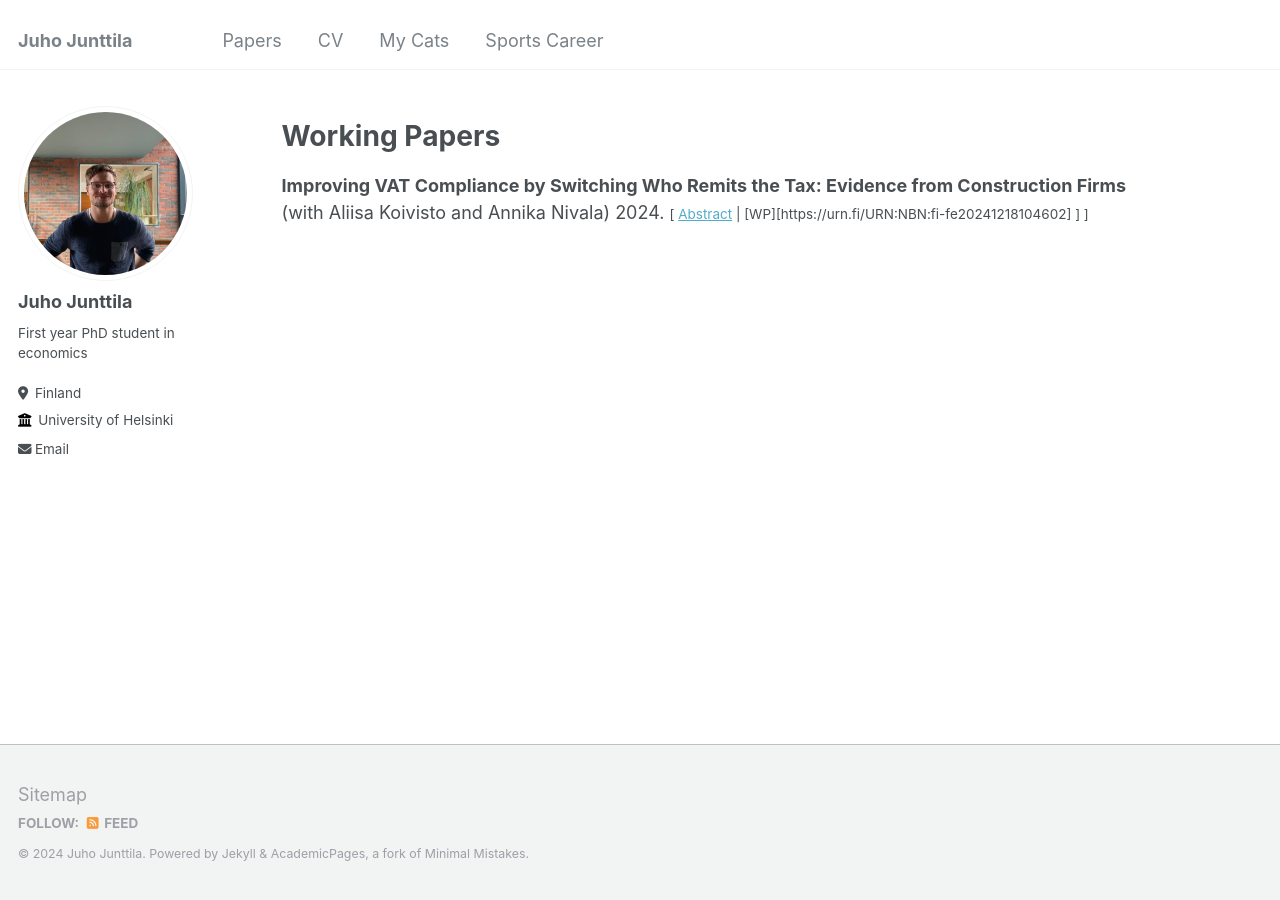
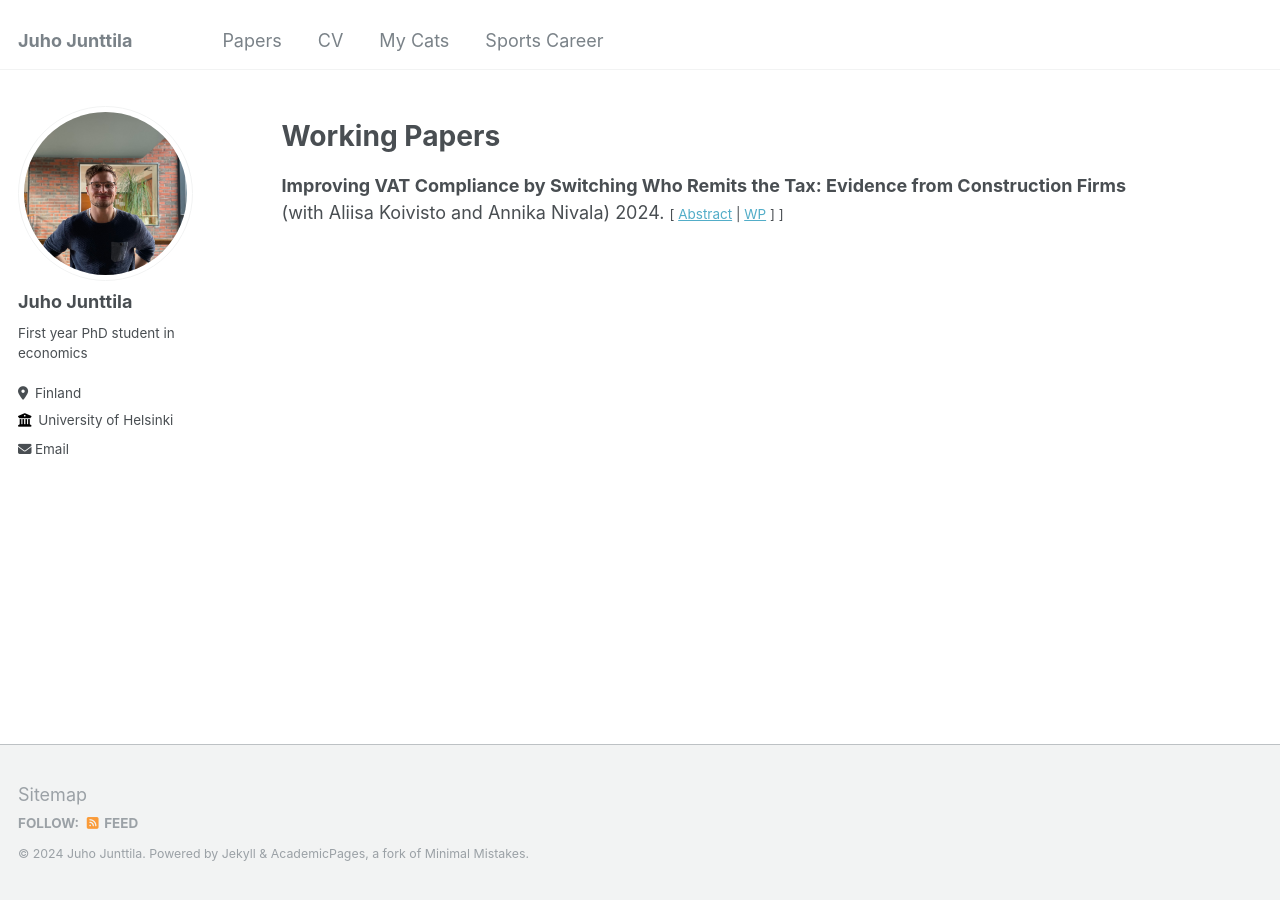
Before and after one commit to Juho-Junttila/Juho-Junttila.github.io, a Jekyll site: the page built from _pages/publications.md, in a window 1280 px wide. Built offline with Jekyll 4.4.1, drawn with Linux system fonts in a browser that asks for light colours; part of the change alters nothing that is shown.

Commit message:
Update publications.md

```diff
--- a/_pages/publications.md
+++ b/_pages/publications.md
@@ -18,12 +18,12 @@ height="0" width="0" style="display:none;visibility:hidden"></iframe></noscript>
 
 **Improving VAT Compliance by Switching Who Remits the Tax: Evidence from Construction Firms**  <br/>
 (with Aliisa Koivisto and Annika Nivala)  2024.
-<small>[ <a href="#/" onclick="visib('RCM')">Abstract</a> | [WP][https://urn.fi/URN:NBN:fi-fe20241218104602] ] ]</small>
+<small>[ <a href="#/" onclick="visib('RCM')">Abstract</a> | [WP][RCMLINK] ] ]</small>
 
 <div id="RCM" style="display: none; text-align: justify; line-height: 1.2" ><small>
 
 Changing who remits a tax can affect how much tax revenue is collected when evasion opportunities vary across firms. Many countries use a reverse charge mechanism (RC) in value added tax (VAT) to combat tax evasion in specific high-risk sectors. The RC shifts the liability to remit VAT from the seller to the buyer. We study the adoption of RC in 2011 in the construction sector in Finland using tax return data on the universe of Finnish firms. Using a difference-in-differences design, we find that reported net VAT liabilities in the construction sector increased by 5%  compared to unaffected firms. The results show that the remittance policy can be effective in decreasing VAT evasion by subcontractors that provide services for large firms.
-
+</small><br><br/></div>
 [RCMLINK]: https://urn.fi/URN:NBN:fi-fe20241218104602
 
 
```
